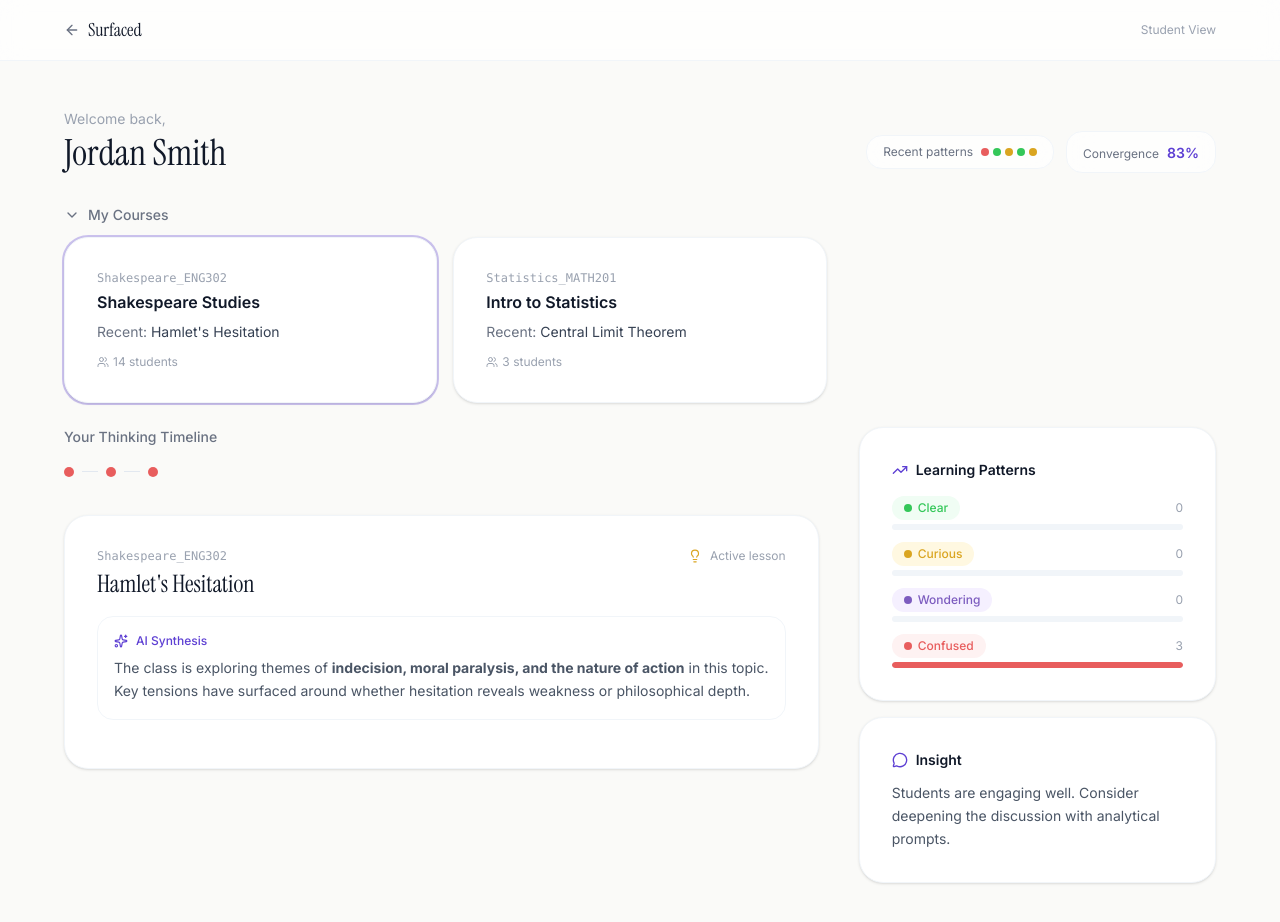
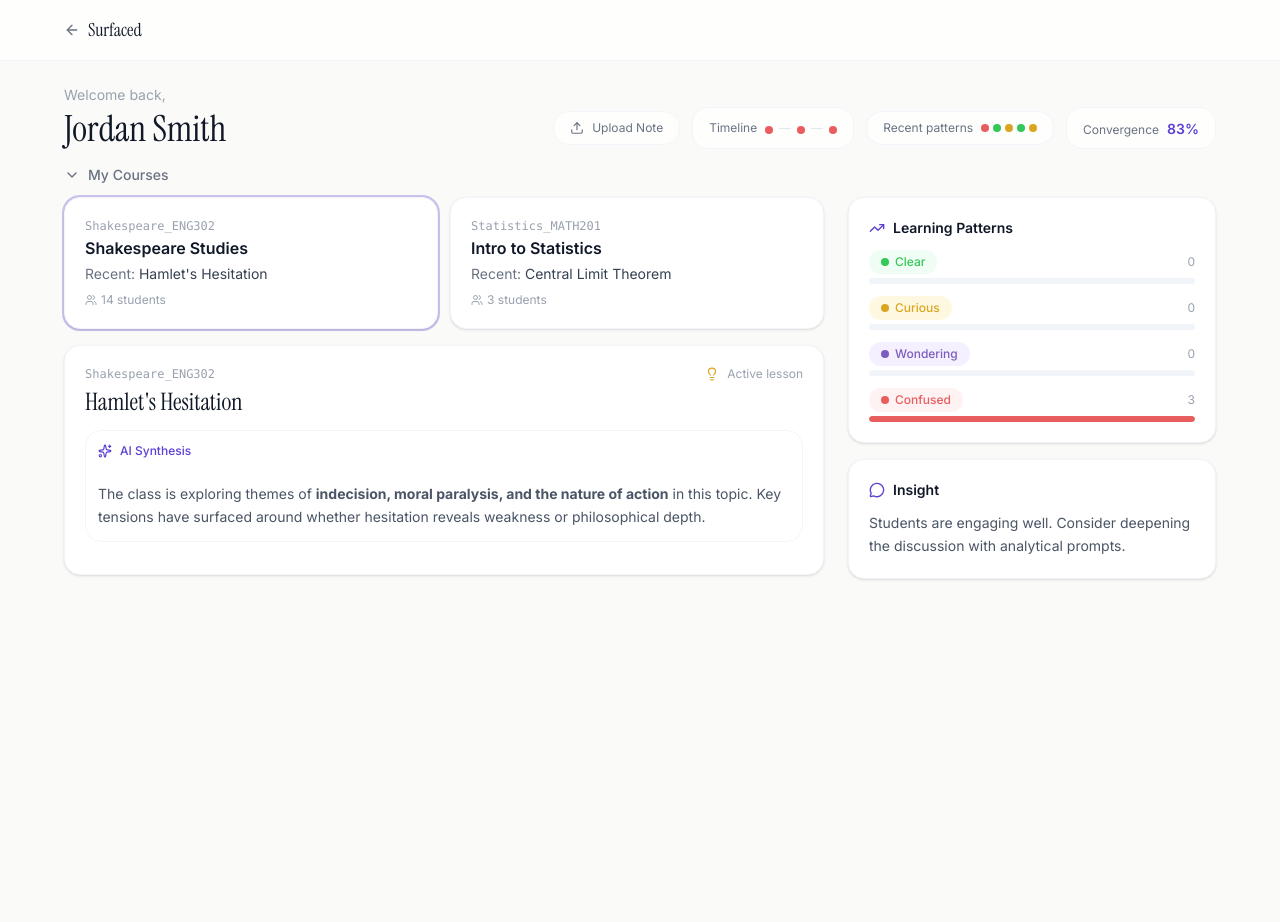
Before and after one commit to Motunrayo0/Civic-hack-2026, a React (Vite) app in the folder frontend/: page /student in a window 1280 px wide. Shown: the top 922 px of the page. After the commit the page ends 800 px from the top, so only its background shows below. Built offline with nearby package versions, Linux system fonts and the light colour scheme.

Commit message:
feat: Introduce topic cluster modal functionality and refine global UI spacing and card component styling.

```diff
--- /dev/null
+++ b/frontend/src/components/modals/TopicClusterModal.tsx
@@ -0,0 +1,93 @@
+import { X } from 'lucide-react';
+import type { TopicCluster, StudentReflection, ThinkingPattern } from '../../types';
+import PatternBadge from '../ui/PatternBadge';
+
+interface TopicClusterModalProps {
+  cluster: TopicCluster;
+  reflections: StudentReflection[];
+  onClose: () => void;
+}
+
+const PATTERN_ORDER: ThinkingPattern[] = ['confusion', 'curiosity', 'wonder', 'clarity'];
+
+export default function TopicClusterModal({ cluster, reflections, onClose }: TopicClusterModalProps) {
+  const topicReflections = reflections.filter(r => r.topic === cluster.label);
+
+  const grouped = PATTERN_ORDER.reduce((acc, pattern) => {
+    acc[pattern] = topicReflections.filter(r => r.pattern === pattern);
+    return acc;
+  }, {} as Record<ThinkingPattern, StudentReflection[]>);
+
+  return (
+    <div className="fixed inset-0 z-50 flex items-center justify-center p-4">
+      {/* Backdrop */}
+      <div
+        className="absolute inset-0 bg-black/20 backdrop-blur-sm"
+        onClick={onClose}
+      />
+
+      {/* Modal */}
+      <div className="relative bg-white rounded-3xl shadow-xl max-w-2xl w-full max-h-[85vh] overflow-y-auto animate-fade-in-up border border-slate-100">
+        {/* Header */}
+        <div className="sticky top-0 bg-white rounded-t-3xl border-b border-slate-100 px-6 py-4 flex items-center justify-between z-10">
+          <div className="flex items-center gap-3">
+            <PatternBadge pattern={cluster.pattern} size="md" />
+            <div>
+              <h2 className="font-semibold text-gray-900">{cluster.label}</h2>
+              <p className="text-xs text-gray-400">
+                {topicReflections.length} reflection{topicReflections.length !== 1 ? 's' : ''}
+              </p>
+            </div>
+          </div>
+          <button onClick={onClose} className="p-2 rounded-xl hover:bg-slate-50 transition-colors cursor-pointer">
+            <X size={18} className="text-gray-400" />
+          </button>
+        </div>
+
+        <div className="px-6 py-5 space-y-6">
+          {PATTERN_ORDER.map(pattern => {
+            const items = grouped[pattern];
+            if (items.length === 0) return null;
+
+            return (
+              <div key={pattern}>
+                <div className="flex items-center gap-2 mb-3">
+                  <PatternBadge pattern={pattern} size="sm" />
+                  <span className="text-xs text-gray-400">
+                    {items.length} {items.length === 1 ? 'response' : 'responses'}
+                  </span>
+                </div>
+
+                <div className="space-y-2">
+                  {items.map(r => (
+                    <div
+                      key={r.id}
+                      className="rounded-xl bg-slate-50 px-4 py-3 flex items-start gap-3"
+                    >
+                      <div className="w-7 h-7 rounded-full bg-indigo-primary/10 flex items-center justify-center text-[11px] font-bold text-indigo-primary flex-shrink-0 mt-0.5">
+                        {r.studentName.charAt(0)}
+                      </div>
+                      <div className="flex-1 min-w-0">
+                        <div className="flex items-center justify-between gap-2 mb-0.5">
+                          <span className="text-xs font-medium text-gray-700">{r.studentName}</span>
+                          <span className="text-[10px] text-gray-300 flex-shrink-0">
+                            {new Date(r.timestamp).toLocaleTimeString([], { hour: '2-digit', minute: '2-digit' })}
+                          </span>
+                        </div>
+                        <p className="text-sm text-gray-600 leading-relaxed">"{r.content}"</p>
+                      </div>
+                    </div>
+                  ))}
+                </div>
+              </div>
+            );
+          })}
+
+          {topicReflections.length === 0 && (
+            <p className="text-sm text-gray-400 text-center py-8">No reflections for this topic yet.</p>
+          )}
+        </div>
+      </div>
+    </div>
+  );
+}
--- a/frontend/src/components/student/ActiveLessonView.tsx
+++ b/frontend/src/components/student/ActiveLessonView.tsx
@@ -13,8 +13,8 @@ export default function ActiveLessonView({ course, reflections }: ActiveLessonVi
   const latestReflection = topicReflections[topicReflections.length - 1];
 
   return (
-    <Card className="mb-6">
-      <div className="flex items-start justify-between mb-4">
+    <Card className="mb-4">
+      <div className="flex items-start justify-between mb-3">
         <div>
           <p className="text-xs text-gray-400 font-mono">{course.code}</p>
           <h2 className="font-serif text-2xl text-gray-900 mt-1">{course.recentTopic}</h2>
@@ -26,12 +26,12 @@ export default function ActiveLessonView({ course, reflections }: ActiveLessonVi
       </div>
 
       {/* AI Summary */}
-      <div className="glass rounded-2xl p-4 border border-slate-100 mb-4">
+      <div className="glass rounded-2xl p-3 border border-slate-100 mb-3">
         <div className="flex items-center gap-2 mb-2">
           <Sparkles size={14} className="text-indigo-primary" />
           <span className="text-xs font-medium text-indigo-primary">AI Synthesis</span>
         </div>
-        <p className="text-sm text-gray-600 leading-relaxed">
+        <p className="text-sm text-gray-600 leading-relaxed pt-4">
           The class is exploring themes of <strong>indecision, moral paralysis, and the nature of action</strong> in this topic.
           Key tensions have surfaced around whether hesitation reveals weakness or philosophical depth.
         </p>
--- a/frontend/src/components/student/ContributionTimeline.tsx
+++ b/frontend/src/components/student/ContributionTimeline.tsx
@@ -11,8 +11,8 @@ export default function ContributionTimeline({ reflections }: ContributionTimeli
   );
 
   return (
-    <div className="mb-6">
-      <h3 className="text-sm font-medium text-gray-500 mb-3">Your Thinking Timeline</h3>
+    <div className="mb-4">
+      <h3 className="text-sm font-medium text-gray-500 mb-2">Your Thinking Timeline</h3>
       <div className="flex items-center gap-2 overflow-x-auto pb-2">
         {sorted.map((r, i) => (
           <div key={r.id} className="flex items-center gap-2">
--- a/frontend/src/components/student/CourseCards.tsx
+++ b/frontend/src/components/student/CourseCards.tsx
@@ -13,7 +13,7 @@ export default function CourseCards({ courses, onSelectCourse, activeCourse }: C
   const [expanded, setExpanded] = useState(true);
 
   return (
-    <div className="mb-6">
+    <div className="mb-4">
       <button
         onClick={() => setExpanded(!expanded)}
         className="flex items-center gap-2 text-sm font-medium text-gray-500 mb-3 cursor-pointer hover:text-gray-700 transition-colors"
@@ -23,7 +23,7 @@ export default function CourseCards({ courses, onSelectCourse, activeCourse }: C
       </button>
 
       {expanded && (
-        <div className="grid grid-cols-1 sm:grid-cols-2 lg:grid-cols-3 gap-4">
+        <div className="grid grid-cols-1 sm:grid-cols-2 gap-3">
           {courses.map(course => (
             <Card
               key={course.id}
@@ -32,9 +32,9 @@ export default function CourseCards({ courses, onSelectCourse, activeCourse }: C
               }`}
               onClick={() => onSelectCourse(course.code)}
             >
-              <p className="text-xs text-gray-400 font-mono mb-1">{course.code}</p>
-              <h3 className="font-semibold text-gray-900 mb-2">{course.name}</h3>
-              <p className="text-sm text-gray-500 mb-3">
+              <p className="text-xs text-gray-400 font-mono mb-0.5">{course.code}</p>
+              <h3 className="font-semibold text-gray-900 mb-1">{course.name}</h3>
+              <p className="text-sm text-gray-500 mb-2">
                 Recent: <span className="text-gray-700">{course.recentTopic}</span>
               </p>
               <div className="flex items-center gap-1 text-xs text-gray-400">
--- a/frontend/src/components/student/InsightsSidebar.tsx
+++ b/frontend/src/components/student/InsightsSidebar.tsx
@@ -25,8 +25,8 @@ export default function InsightsSidebar({ insights, reflections }: InsightsSideb
   return (
     <div className="space-y-4">
       {/* Pattern distribution */}
-      <Card>
-        <div className="flex items-center gap-2 mb-4">
+      <Card className="mt-8">
+        <div className="flex items-center gap-2 mb-3">
           <TrendingUp size={16} className="text-indigo-primary" />
           <h3 className="text-sm font-semibold text-gray-900">Learning Patterns</h3>
         </div>
--- a/frontend/src/components/student/StudentHeader.tsx
+++ b/frontend/src/components/student/StudentHeader.tsx
@@ -1,20 +1,58 @@
-import type { StudentInsights } from '../../types';
+import { Upload } from 'lucide-react';
+import type { StudentInsights, StudentReflection } from '../../types';
 import PatternBadge from '../ui/PatternBadge';
 
 interface StudentHeaderProps {
   greeting: string;
   insights: StudentInsights;
+  reflections: StudentReflection[];
 }
 
-export default function StudentHeader({ greeting, insights }: StudentHeaderProps) {
+export default function StudentHeader({ greeting, insights, reflections }: StudentHeaderProps) {
+  const sorted = [...reflections].sort(
+    (a, b) => new Date(a.timestamp).getTime() - new Date(b.timestamp).getTime()
+  );
+
   return (
-    <div className="flex flex-col md:flex-row md:items-end justify-between gap-4 mb-8">
+    <div className="flex flex-col md:flex-row md:items-end justify-between gap-4 mb-4">
       <div>
         <p className="text-sm text-gray-400 mb-1">Welcome back,</p>
         <h1 className="font-serif text-4xl text-gray-900">{greeting}</h1>
       </div>
 
       <div className="flex items-center gap-3">
+        {/* Upload Note */}
+        <button className="glass rounded-2xl px-4 py-2 flex items-center gap-2 border border-slate-100 text-xs text-gray-500 hover:text-gray-700 hover:border-indigo-primary/30 transition-colors cursor-pointer">
+          <Upload size={14} />
+          Upload Note
+        </button>
+
+        {/* Thinking Timeline */}
+        <div className="glass rounded-2xl px-4 py-2 flex items-center gap-2 border border-slate-100">
+          <span className="text-xs text-gray-500">Timeline</span>
+          <div className="flex items-center gap-1.5">
+            {sorted.map((r, i) => (
+              <div key={r.id} className="flex items-center gap-1.5">
+                <div className="group relative flex-shrink-0">
+                  <PatternBadge pattern={r.pattern} showLabel={false} size="sm" />
+                  <div className="absolute bottom-full left-1/2 -translate-x-1/2 mb-2 hidden group-hover:block z-10">
+                    <div className="glass rounded-xl px-3 py-2 border border-slate-100 shadow-md whitespace-nowrap text-xs">
+                      <p className="font-medium text-gray-700">{r.topic}</p>
+                      <p className="text-gray-400 mt-0.5">
+                        {new Date(r.timestamp).toLocaleTimeString([], { hour: '2-digit', minute: '2-digit' })}
+                      </p>
+                    </div>
+                  </div>
+                </div>
+                {i < sorted.length - 1 && (
+                  <div className="w-3 h-px bg-slate-200 flex-shrink-0" />
+                )}
+              </div>
+            ))}
+          </div>
+        </div>
+
+        {/* Recent patterns */}
         <div className="glass rounded-2xl px-4 py-2 flex items-center gap-2 border border-slate-100">
           <span className="text-xs text-gray-500">Recent patterns</span>
           <div className="flex gap-1">
--- a/frontend/src/components/teacher/AnalyticsSidebar.tsx
+++ b/frontend/src/components/teacher/AnalyticsSidebar.tsx
@@ -72,7 +72,7 @@ export default function AnalyticsSidebar({ reflections }: AnalyticsSidebarProps)
           <h3 className="text-sm font-semibold text-gray-900">Top Topics</h3>
         </div>
 
-        <div className="space-y-2">
+        <div className="space-y-4 pt-1">
           {topTopics.map(([topic, count], i) => {
             const cluster = TOPIC_CLUSTERS.find(c => c.label === topic);
             return (
--- a/frontend/src/components/ui/Card.tsx
+++ b/frontend/src/components/ui/Card.tsx
@@ -6,7 +6,7 @@ interface CardProps extends HTMLAttributes<HTMLDivElement> {
 }
 
 export default function Card({ children, glass = false, className = '', ...props }: CardProps) {
-  const base = 'rounded-3xl border border-slate-100 shadow-sm p-6 sm:p-8';
+  const base = 'rounded-2xl border border-slate-100 shadow-sm p-4 sm:p-5';
   const bg = glass ? 'glass' : 'bg-surface-card';
 
   return (
--- a/frontend/src/pages/ClassroomPulse.tsx
+++ b/frontend/src/pages/ClassroomPulse.tsx
@@ -5,11 +5,14 @@ import LivePulseCanvas from '../components/teacher/LivePulseCanvas';
 import LiveReflectionFeed from '../components/teacher/LiveReflectionFeed';
 import AnalyticsSidebar from '../components/teacher/AnalyticsSidebar';
 import StudentJourneyModal from '../components/modals/StudentJourneyModal';
+import TopicClusterModal from '../components/modals/TopicClusterModal';
+import type { TopicCluster } from '../types';
 import { REFLECTIONS, STUDENTS } from '../data/mockData';
 
 export default function ClassroomPulse() {
   const navigate = useNavigate();
   const [selectedStudentId, setSelectedStudentId] = useState<string | null>(null);
+  const [selectedCluster, setSelectedCluster] = useState<TopicCluster | null>(null);
 
   const selectedStudent = selectedStudentId
     ? STUDENTS.find(s => s.id === selectedStudentId)
@@ -24,7 +27,6 @@ export default function ClassroomPulse() {
             <ArrowLeft size={16} />
             <span className="font-serif text-lg text-gray-900">Surfaced</span>
           </button>
-          <span className="text-xs text-gray-400">Teacher View</span>
         </div>
       </nav>
 
@@ -38,7 +40,7 @@ export default function ClassroomPulse() {
 
         {/* Live Pulse Canvas - full width */}
         <div className="mb-8 md:mb-12">
-          <LivePulseCanvas />
+          <LivePulseCanvas onSelectCluster={setSelectedCluster} />
         </div>
 
         {/* Feed + Analytics */}
@@ -62,6 +64,15 @@ export default function ClassroomPulse() {
           onClose={() => setSelectedStudentId(null)}
         />
       )}
+
+      {/* Topic Cluster Modal */}
+      {selectedCluster && (
+        <TopicClusterModal
+          cluster={selectedCluster}
+          reflections={REFLECTIONS}
+          onClose={() => setSelectedCluster(null)}
+        />
+      )}
     </div>
   );
 }
--- a/frontend/src/pages/EduPulse.tsx
+++ b/frontend/src/pages/EduPulse.tsx
@@ -31,23 +31,20 @@ export default function EduPulse() {
             <ArrowLeft size={16} />
             <span className="font-serif text-lg text-gray-900">Surfaced</span>
           </button>
-          <span className="text-xs text-gray-400">Student View</span>
         </div>
       </nav>
 
-      <main className="max-w-7xl mx-auto px-6 md:px-12 lg:px-16 py-8 md:py-12">
-        <StudentHeader greeting={CURRENT_STUDENT.name} insights={insights} />
+      <main className="max-w-7xl mx-auto px-6 md:px-12 lg:px-16 py-4 md:py-6">
+        <StudentHeader greeting={CURRENT_STUDENT.name} insights={insights} reflections={courseReflections} />
 
-        <CourseCards
-          courses={studentCourses}
-          onSelectCourse={setActiveCourse}
-          activeCourse={activeCourse}
-        />
-
-        <div className="grid grid-cols-1 lg:grid-cols-3 gap-8 md:gap-10">
+        <div className="grid grid-cols-1 lg:grid-cols-3 gap-4 md:gap-6">
           {/* Main content */}
           <div className="lg:col-span-2">
-            <ContributionTimeline reflections={courseReflections} />
+            <CourseCards
+              courses={studentCourses}
+              onSelectCourse={setActiveCourse}
+              activeCourse={activeCourse}
+            />
             <ActiveLessonView course={currentCourseData} reflections={courseReflections} />
           </div>
 
```
